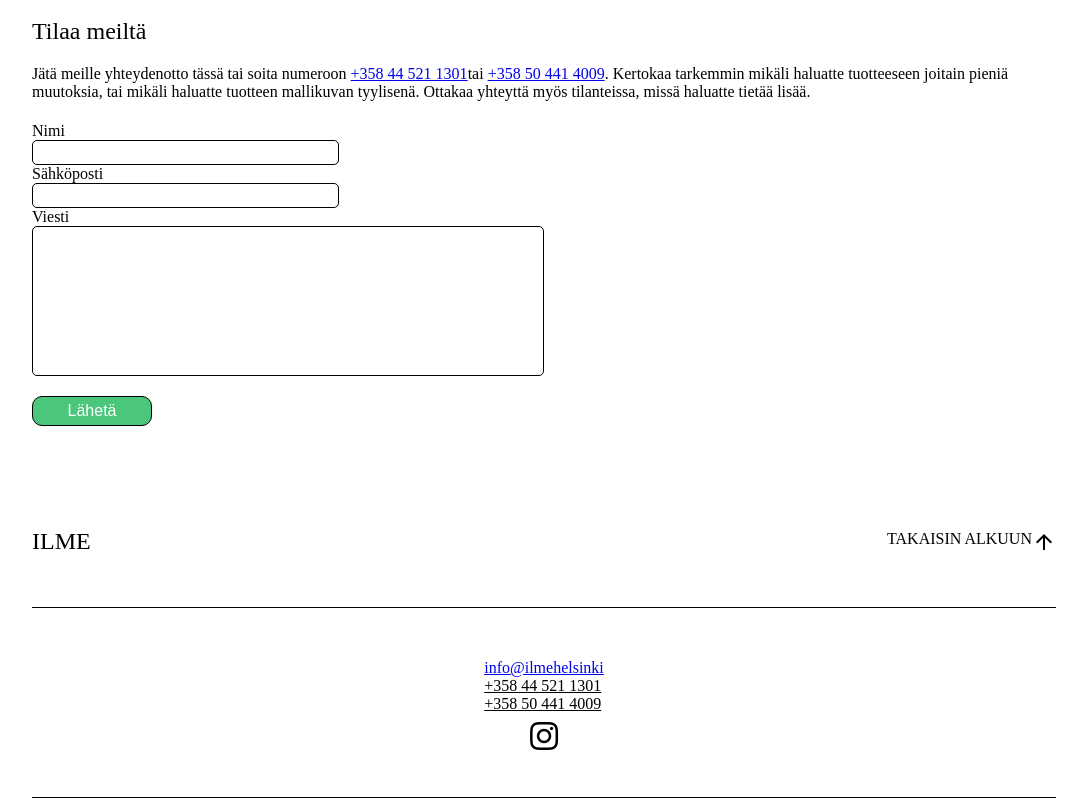
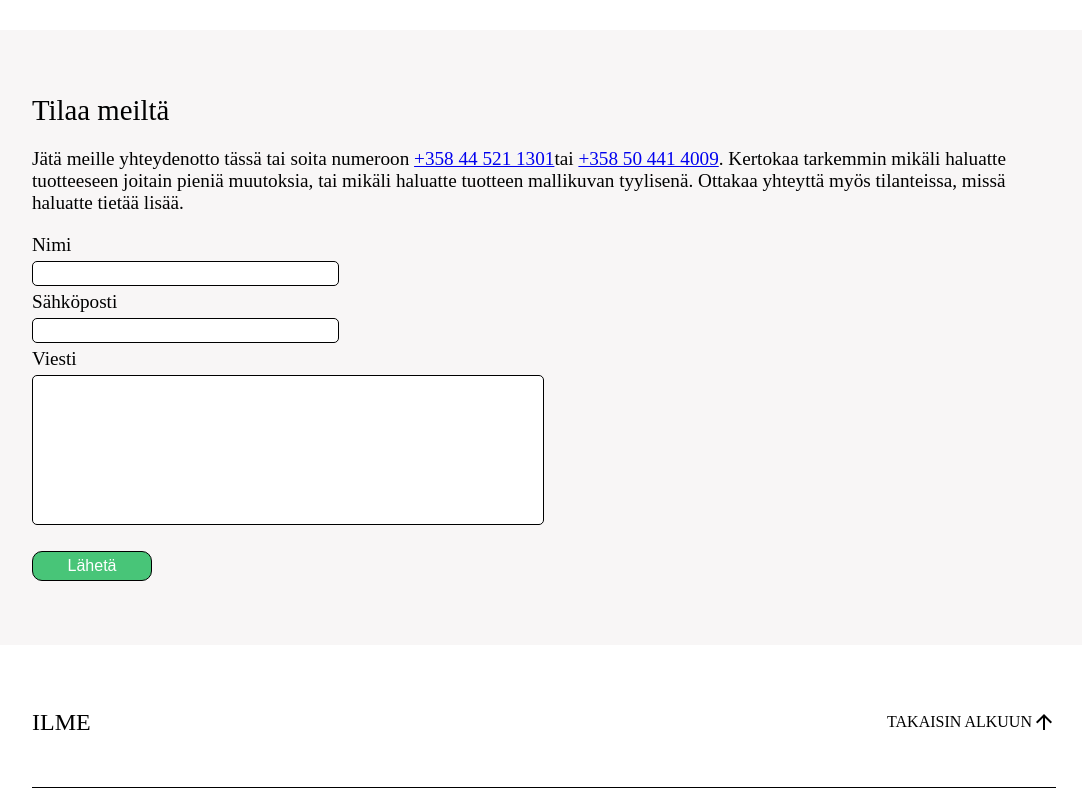
Before and after one commit to JuanFuentes20/ilmehelsinki-new, a React (Create React App) app: page /ilmehelsinki-new/tuote/1 in a window 1280 px wide. Shown: the part 660-1460 px from the top of the page, without its empty margins (96-1178 px from the left). Built offline with nearby package versions, Linux system fonts and the light colour scheme.

Commit message:
css fixes

```diff
--- a/src/Pages/OrderPage.js
+++ b/src/Pages/OrderPage.js
@@ -40,11 +40,11 @@ export default function OrderPage({items}) {
     }
 
     return (
-        <div className='container'>
-        {items.length === 0 ? (
+        items.length === 0 ? (
           <div>Loading...</div>
         ) : item ? (
-          <div className='page-container'>
+          <>
+          <div className='container page-container'>
             <h1><a href="https://juanfuentes20.github.io/ilmehelsinki-new/" style={{ textDecoration: 'none', color: 'black'}}>ILME</a></h1>
             <div className='top'>
                 <div className='go-back'>
@@ -83,12 +83,12 @@ export default function OrderPage({items}) {
                     </div>
                 </div>
             </div>
-            <Order />
-            <Footer />
           </div>
+          <Order />
+          <Footer />
+          </>
         ) : (
           <h1>Page Not Found</h1>
-        )}
-      </div>
+        )
     )
 }
--- a/src/components/FavouriteCollection.js
+++ b/src/components/FavouriteCollection.js
@@ -6,7 +6,7 @@ export default function FavouriteCollection({ handleBuy ,items}) {
                 return (
                 <div className="favourite-item" key={item.id}>
                     <div><img src={item.posterImg} alt={item.name}/></div>
-                    <p>{item.name} ${item.price}€</p>
+                    <p>{item.name} {item.price}€</p>
                     <div className="overlay">
                         <button className="buy-button" onClick={() => handleBuy(item)}>Tilaa</button>
                     </div>
--- a/src/db.json
+++ b/src/db.json
@@ -104,7 +104,7 @@
             },
             {
                 "id": "5",
-                "name": "Roackstar",
+                "name": "Rockstar",
                 "summaryTitle":"Rohkea ja kulmikas nojatuoli",
                 "summary":"Rockstar on suunniteltu tarjoamaan tukea ja mukavuutta. Teräsrungon muodot sekä kulmikkaat vegaani nahkaiset pehmusteet luovat kokonaisuuden, jota on miellyttävä katsoa, mutta myös käyttää.",
                 "description": "Rockstar on suunniteltu tarjoamaan tukea ja mukavuutta. Teräsrungon muodot sekä kulmikkaat vegaani nahkaiset pehmusteet luovat kokonaisuuden, jota on miellyttävä katsoa, mutta myös käyttää.",
--- a/src/index.css
+++ b/src/index.css
@@ -210,7 +210,8 @@ img {
 footer {
   width: 100%;
   height: fit-content;
-  margin-top: 10%;
+  margin-top: 5%;
+  padding: 0 10%;
 }
 
 footer .top {
@@ -245,6 +246,7 @@ footer .contacts {
 .back-to-start {
   display: flex;
   cursor: pointer;
+  align-items: center;
 }
 
 .fa-instagram {
@@ -333,9 +335,13 @@ footer .contacts {
 
 .info {
   overflow: auto;
+  font-size: larger;
 }
 
 .order {
+  background-color: #f8f6f6;
+  padding: 5% 10%;
+  font-size: larger;
   position: relative;
   margin-top: 5%;
 }
@@ -345,6 +351,7 @@ footer .contacts {
 }
 
 .order form {
+  gap: 5px;
   display: flex;
   flex-direction: column;
 }
```
